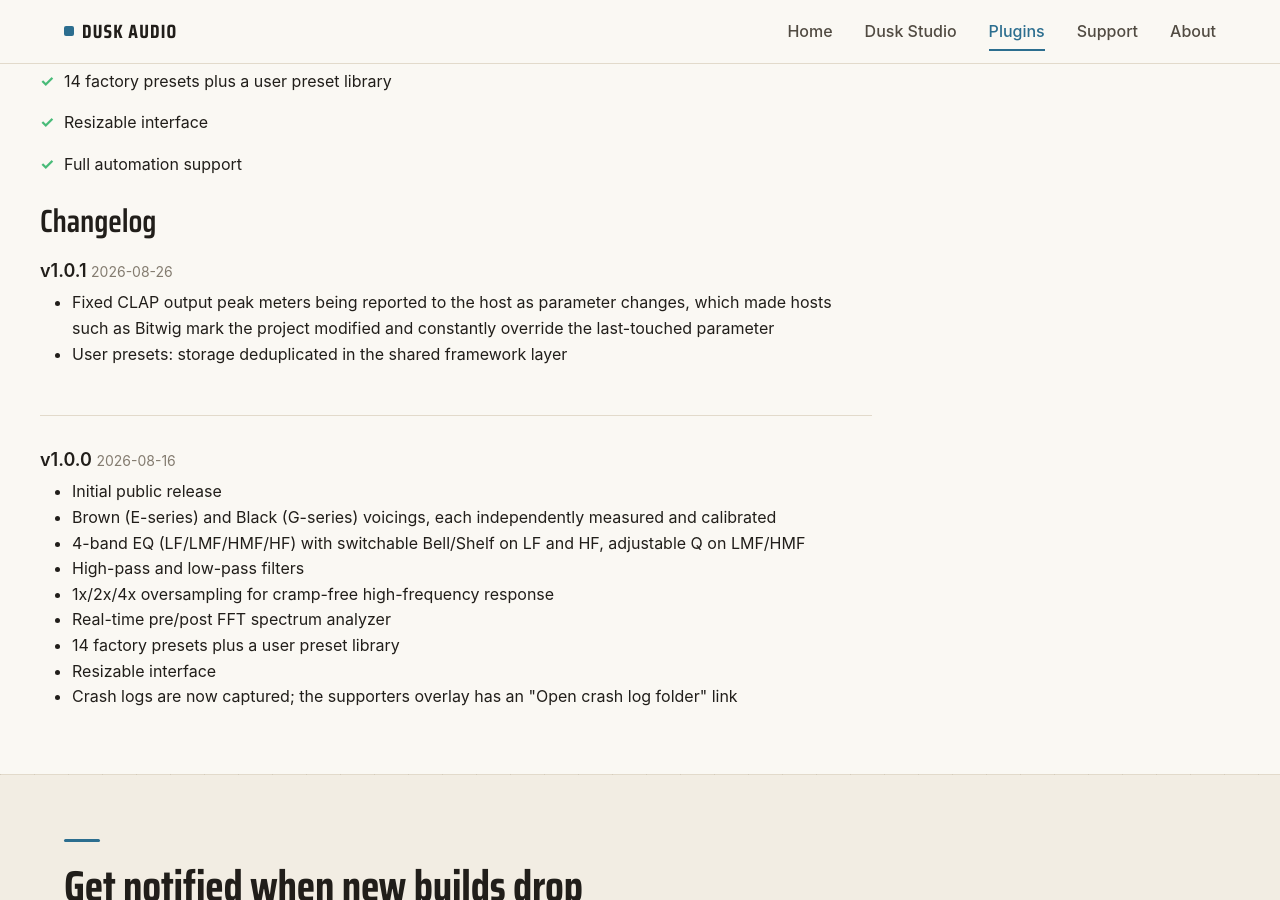
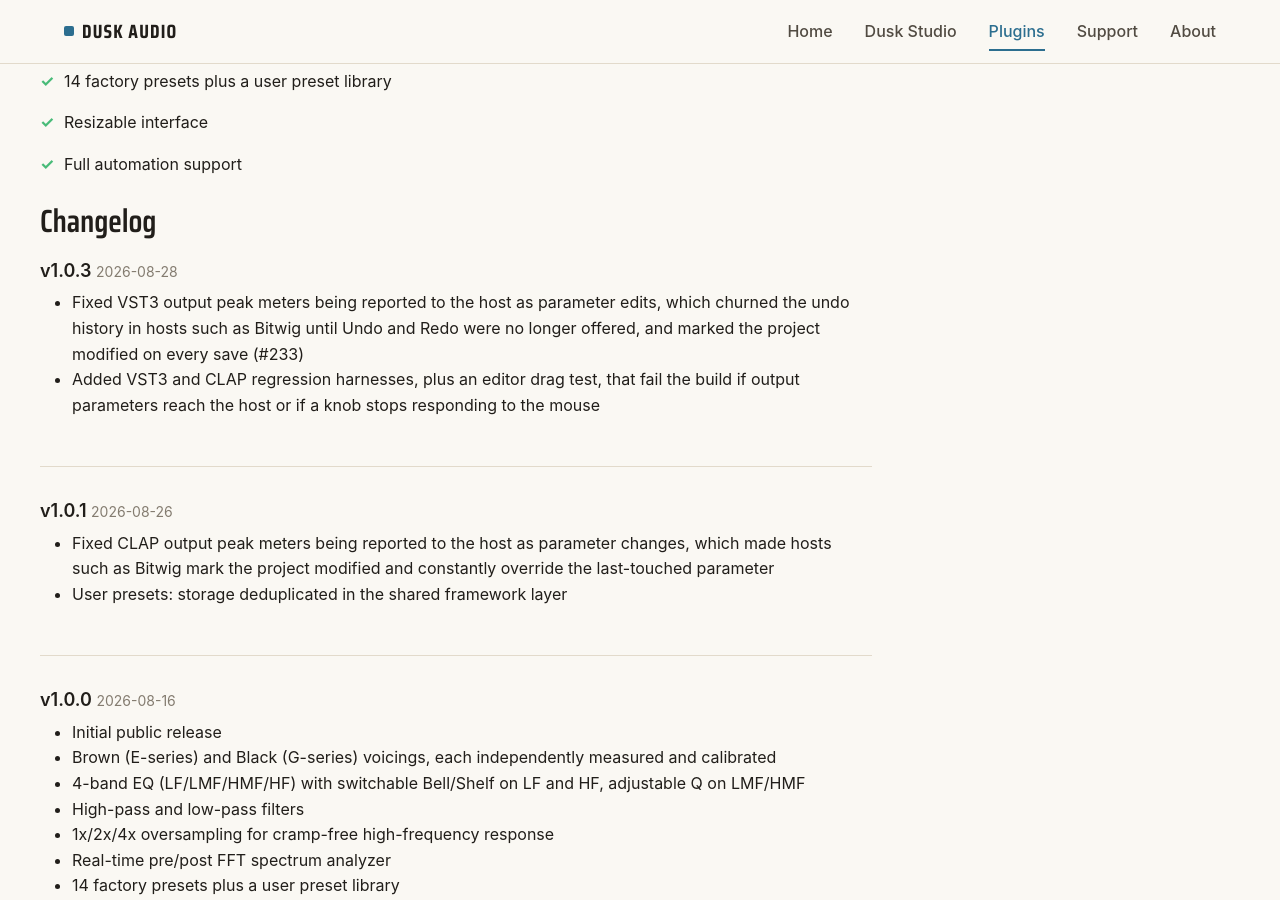
Before and after one commit to dusk-audio/dusk-audio.github.io, a Jekyll site: the page built from _plugins/4k-eq-2.md, in a window 1280 px wide and 900 px high, scrolled down 1825 px. Built offline with Jekyll 4.4.1, drawn with Linux system fonts in a browser that asks for light colours; some of the changed text lies outside the part shown.

Commit message:
Update 4K EQ 2 to v1.0.3

```diff
--- a/_data/plugins.yml
+++ b/_data/plugins.yml
@@ -19,7 +19,7 @@
     AU, VST3, CLAP and LV2.
   status: released
   featured: true
-  version: "1.0.1"
+  version: "1.0.3"
   released: "2026-08-16"
 - name: Multi-Comp
   slug: multi-comp
--- a/_plugins/4k-eq-2.md
+++ b/_plugins/4k-eq-2.md
@@ -4,7 +4,7 @@
 slug: 4k-eq-2
 tagline: Calibrated British Console EQ with Brown and Black Voicings
 description: A ground-up rebuild of the 4K EQ, with the equalizer and high-pass/low-pass filters of a classic British E-series channel strip measured band by band. Brown and Black are separate voicings rather than cosmetic themes, each with its own measured frequency, gain, Q, shelf, filter, interaction, nonlinearity and overload behavior. Free AU, VST3, CLAP, and LV2 plugin for Linux, Windows, and macOS.
-version: "1.0.1"
+version: "1.0.3"
 screenshot: /assets/images/plugins/4k-eq-2-screenshot.png
 
 features:
@@ -34,6 +34,11 @@
   - "Sample rates: 44.1 kHz to 192 kHz"
 
 changelog:
+  - version: "1.0.3"
+    date: "2026-08-28"
+    changes:
+      - "Fixed VST3 output peak meters being reported to the host as parameter edits, which churned the undo history in hosts such as Bitwig until Undo and Redo were no longer offered, and marked the project modified on every save (#233)"
+      - "Added VST3 and CLAP regression harnesses, plus an editor drag test, that fail the build if output parameters reach the host or if a knob stops responding to the mouse"
   - version: "1.0.1"
     date: "2026-08-26"
     changes:
```
Also changed, not shown: 1 other file.
